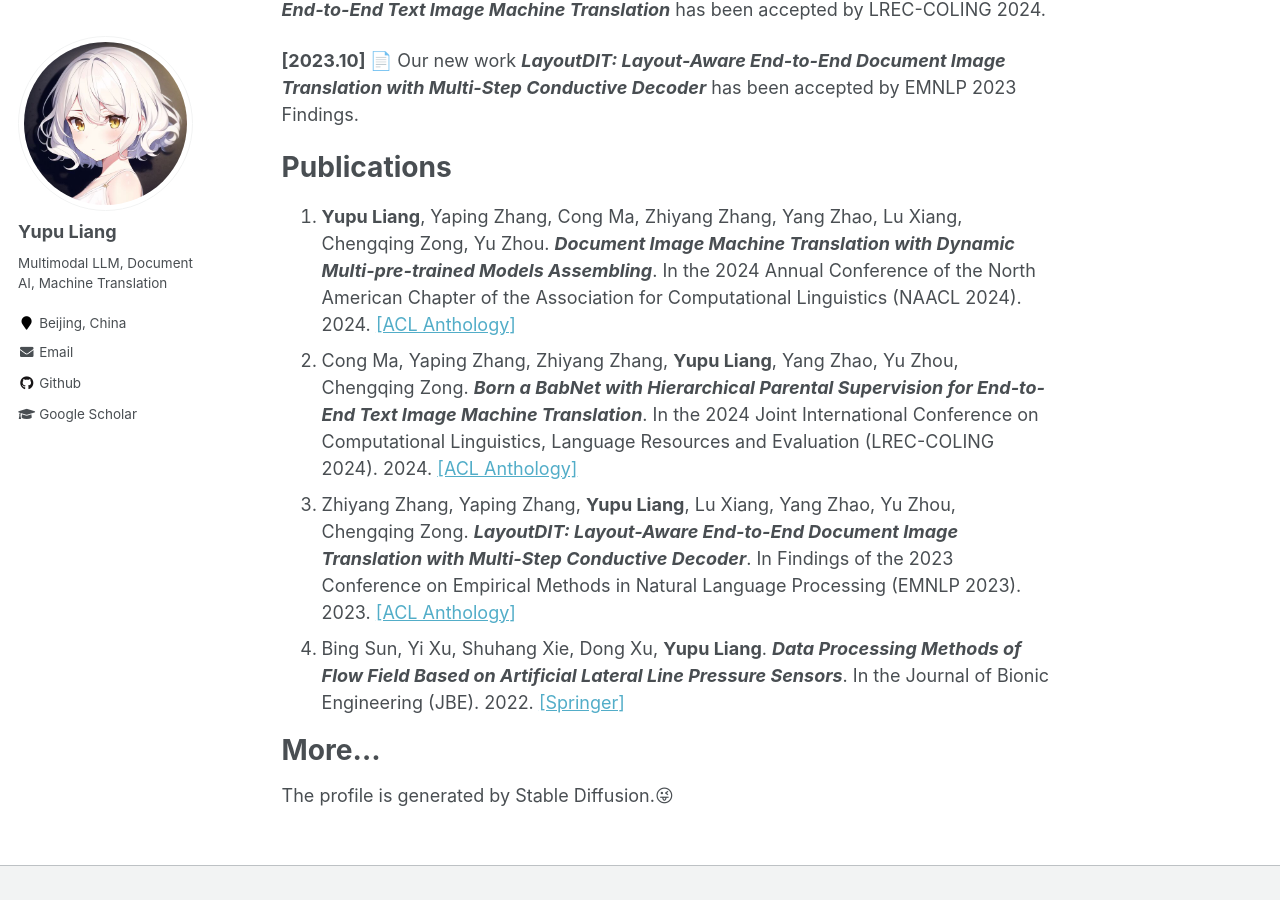
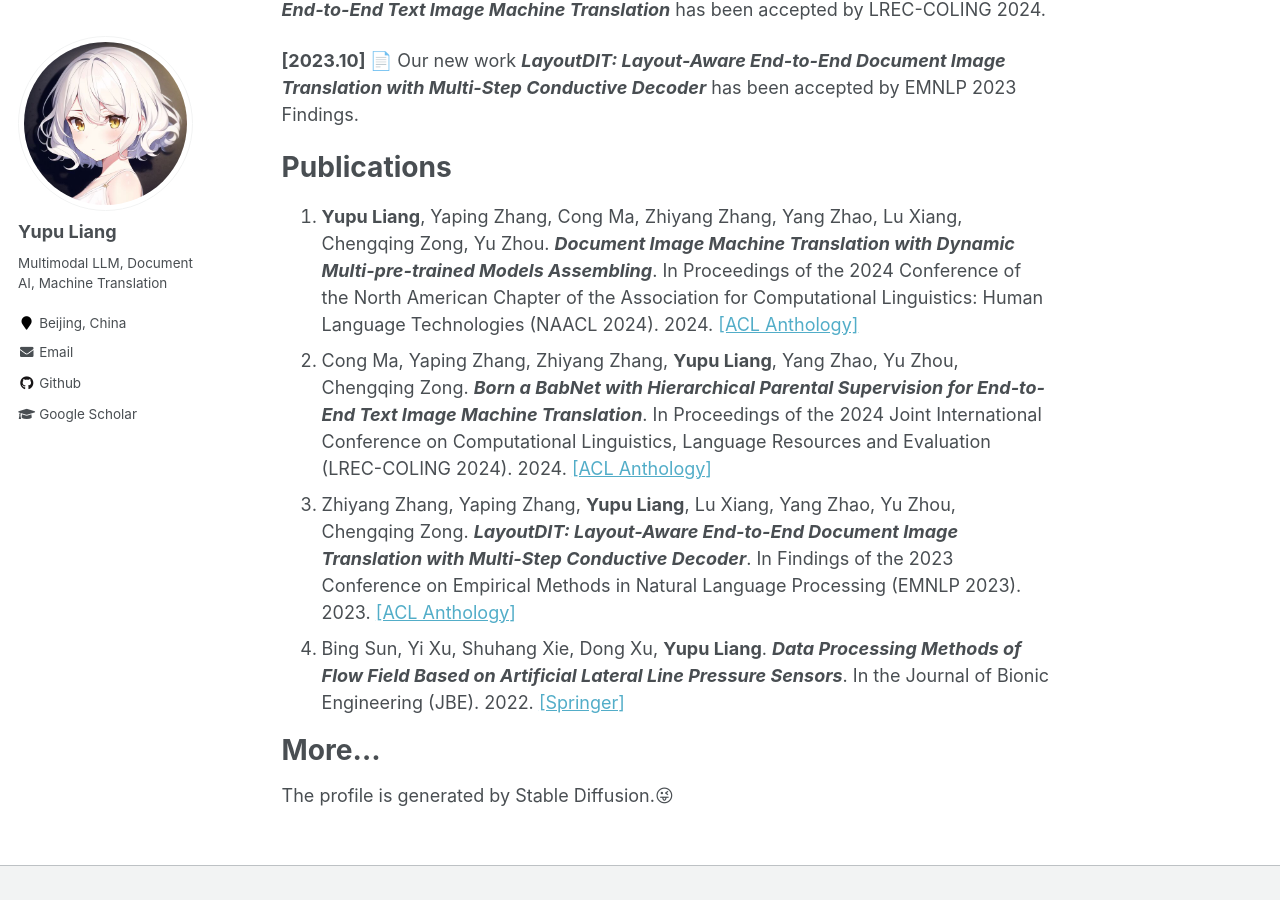
Before and after one commit to liangyupu/liangyupu.github.io, a Jekyll site: the page built from _pages/about.md, in a window 1280 px wide and 900 px high, scrolled down 525 px. Built offline with Jekyll 4.4.1, drawn with Linux system fonts in a browser that asks for light colours.

Commit message:
Update about.md

```diff
--- a/_pages/about.md
+++ b/_pages/about.md
@@ -20,8 +20,8 @@ Yupu Liang is a Ph.D. student in [Chinese Information Processing Group](http://w
 **[2023.10] 📄** Our new work ***LayoutDIT: Layout-Aware End-to-End Document Image Translation with Multi-Step Conductive Decoder*** has been accepted by EMNLP 2023 Findings.
 
 # Publications
-1. **Yupu Liang**, Yaping Zhang, Cong Ma, Zhiyang Zhang, Yang Zhao, Lu Xiang, Chengqing Zong, Yu Zhou. ***Document Image Machine Translation with Dynamic Multi-pre-trained Models Assembling***. In the 2024 Annual Conference of the North American Chapter of the Association for Computational Linguistics (NAACL 2024). 2024. [\[ACL Anthology\]](https://aclanthology.org/2024.naacl-long.392)
-2. Cong Ma, Yaping Zhang, Zhiyang Zhang, **Yupu Liang**, Yang Zhao, Yu Zhou, Chengqing Zong. ***Born a BabNet with Hierarchical Parental Supervision for End-to-End Text Image Machine Translation***. In the 2024 Joint International Conference on Computational Linguistics, Language Resources and Evaluation (LREC-COLING 2024). 2024. [\[ACL Anthology\]](https://aclanthology.org/2024.lrec-main.222/)
+1. **Yupu Liang**, Yaping Zhang, Cong Ma, Zhiyang Zhang, Yang Zhao, Lu Xiang, Chengqing Zong, Yu Zhou. ***Document Image Machine Translation with Dynamic Multi-pre-trained Models Assembling***. In Proceedings of the 2024 Conference of the North American Chapter of the Association for Computational Linguistics: Human Language Technologies (NAACL 2024). 2024. [\[ACL Anthology\]](https://aclanthology.org/2024.naacl-long.392)
+2. Cong Ma, Yaping Zhang, Zhiyang Zhang, **Yupu Liang**, Yang Zhao, Yu Zhou, Chengqing Zong. ***Born a BabNet with Hierarchical Parental Supervision for End-to-End Text Image Machine Translation***. In Proceedings of the 2024 Joint International Conference on Computational Linguistics, Language Resources and Evaluation (LREC-COLING 2024). 2024. [\[ACL Anthology\]](https://aclanthology.org/2024.lrec-main.222/)
 3. Zhiyang Zhang, Yaping Zhang, **Yupu Liang**, Lu Xiang, Yang Zhao, Yu Zhou, Chengqing Zong. ***LayoutDIT: Layout-Aware End-to-End Document Image Translation with Multi-Step Conductive Decoder***. In Findings of the 2023 Conference on Empirical Methods in Natural Language Processing (EMNLP 2023). 2023. [\[ACL Anthology\]](https://aclanthology.org/2023.findings-emnlp.673/)
 4. Bing Sun, Yi Xu, Shuhang Xie, Dong Xu, **Yupu Liang**. ***Data Processing Methods of Flow Field Based on Artificial Lateral Line Pressure Sensors***. In the Journal of Bionic Engineering (JBE). 2022. [\[Springer\]](https://link.springer.com/article/10.1007/s42235-022-00232-x)
 
```
